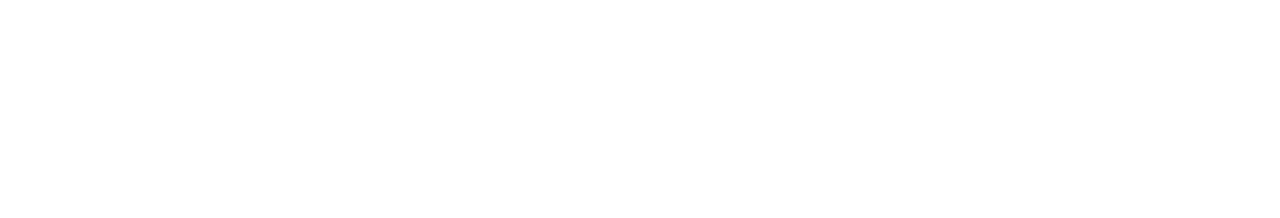
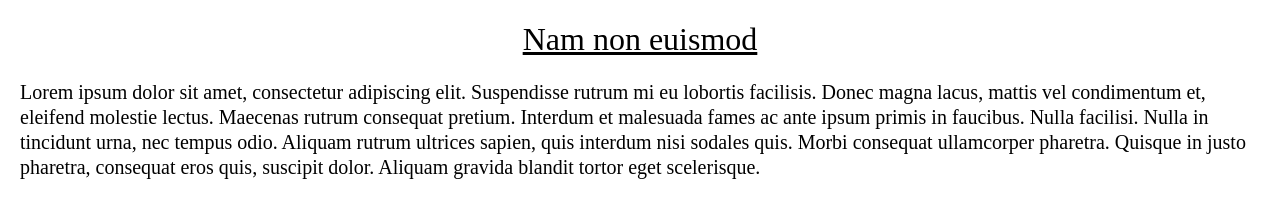
Before and after one commit to fernandomduarte/modulogit, a plain HTML site: page index.html in a window 1280 px wide. Drawn offline with Linux system fonts and the light colour scheme.

Commit message:
Aula 08 - Comando git diff e suas variações

```diff
--- a/index.html
+++ b/index.html
@@ -4,9 +4,11 @@
     <meta charset="UTF-8">
     <meta http-equiv="X-UA-Compatible" content="IE=edge">
     <meta name="viewport" content="width=device-width, initial-scale=1.0">
+    <link rel="stylesheet" href="style.css">
     <title>Document</title>
 </head>
 <body>
-
+    <h1>Nam non euismod</h1>
+    <p>Lorem ipsum dolor sit amet, consectetur adipiscing elit. Suspendisse rutrum mi eu lobortis facilisis. Donec magna lacus, mattis vel condimentum et, eleifend molestie lectus. Maecenas rutrum consequat pretium. Interdum et malesuada fames ac ante ipsum primis in faucibus. Nulla facilisi. Nulla in tincidunt urna, nec tempus odio. Aliquam rutrum ultrices sapien, quis interdum nisi sodales quis. Morbi consequat ullamcorper pharetra. Quisque in justo pharetra, consequat eros quis, suscipit dolor. Aliquam gravida blandit tortor eget scelerisque.</p>
 </body>
 </html>
--- a/style.css
+++ b/style.css
@@ -0,0 +1,17 @@
+body {
+    font-family: 'Times New Roman', Times, serif;
+    margin: 0;
+    padding: 0;
+}
+
+h1 {
+    font-weight: normal;
+    text-align: center;
+    text-decoration: underline;
+}
+
+p {
+    margin: 20px;
+    font-size: 20px;
+    line-height: 25px;
+}
```
Also changed, not shown: 1 other file.
